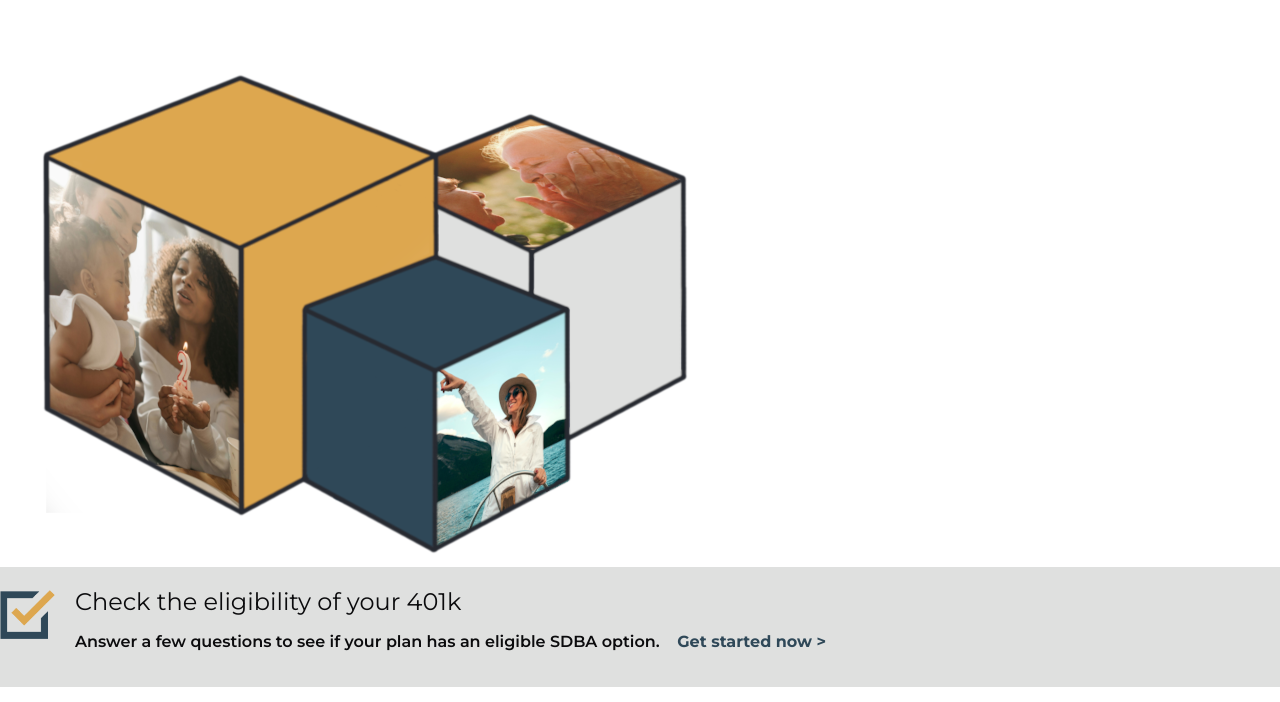
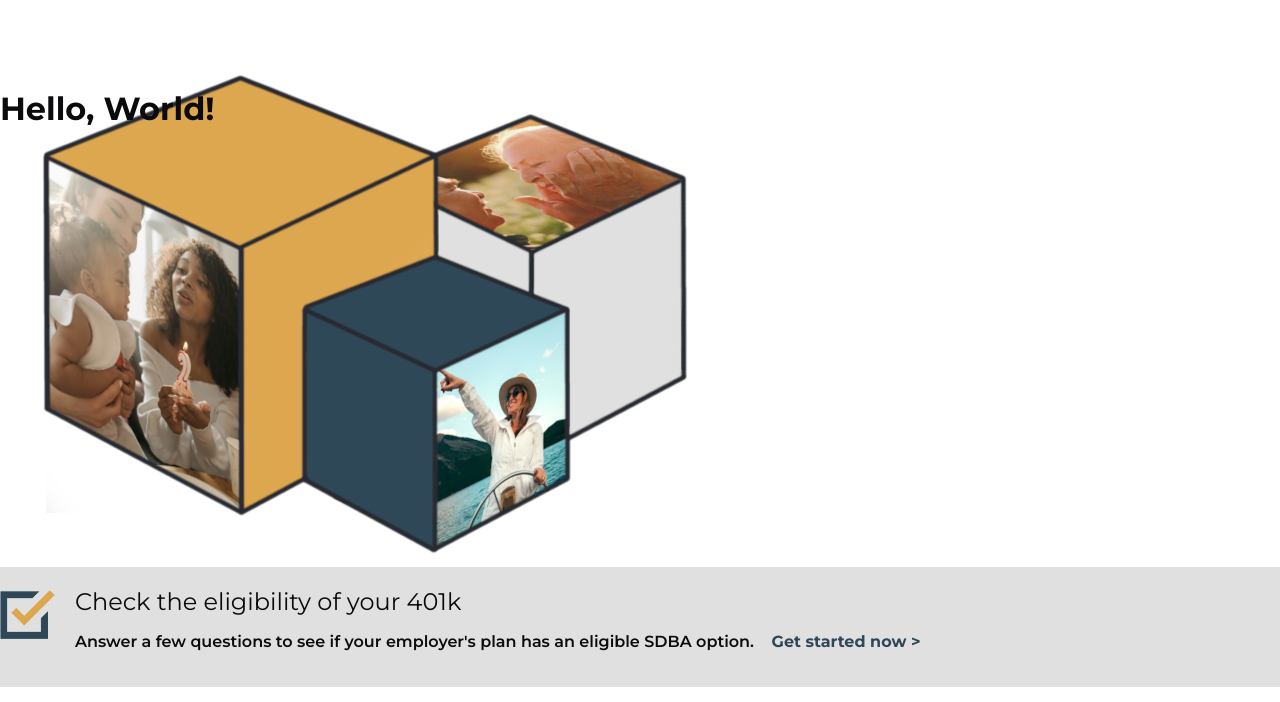
Before and after one commit to cbdeane/fr_hc, a website built with webpack: page src/template.html in a window 1280 px wide. Shown: the part 98-800 px from the top of the page. Built offline with nearby package versions, Linux system fonts and the light colour scheme; a web font is replaced by a local one.

Commit message:
began carousel api module

```diff
--- /dev/null
+++ b/src/carousel.js
@@ -0,0 +1,27 @@
+async function getHtmlContent(url) {
+  try {
+    // Make a fetch request to the provided URL
+    const response = await fetch(url);
+
+    // Check if the response was successful (status 200-299)
+    if (!response.ok) {
+      throw new Error('Network response was not ok');
+    }
+
+    // Read the response as text (HTML content)
+    const htmlContent = await response.text();
+    return htmlContent;
+  } catch (error) {
+    console.error('Error fetching HTML content:', error);
+    return null;
+  }
+}
+
+// Example usage:
+getHtmlContent('helloworld.html').then(html => {
+  console.log(html);  // Logs the HTML content as a string
+});
+
+getHtmlContent('helloworld.html').then(html => {
+  document.getElementById('hero_content').innerHTML = html;
+});
--- /dev/null
+++ b/src/helloworld.html
@@ -0,0 +1,3 @@
+<div class="carousel_module" id="hello_world">
+  <h1>Hello, World!</h1>
+</div>
--- a/src/index.js
+++ b/src/index.js
@@ -1,5 +1,6 @@
 // index.js
 //import { greeting } from "./greeting.js";
 import "./styles.css";
-import "./form_validation.js"
+import "./carousel.js";
+//import "./form_validation.js";
 //console.log(greeting);
--- a/src/template.html
+++ b/src/template.html
@@ -69,7 +69,7 @@
         <div id="questionnaire_copy">
                     <h2 id="questionnaire_h2">Check the eligibility of your 401k</h2>
                     <div id="questionnaire_p">
-                        <p>Answer a few questions to see if your plan has an eligible SDBA option.&nbsp;&nbsp;&nbsp;&nbsp;</p>
+                        <p>Answer a few questions to see if your employer's plan has an eligible SDBA option.&nbsp;&nbsp;&nbsp;&nbsp;</p>
                         <a href="#">Get started now ></a>
                     </div>
         </div>
--- a/webpack.config.js
+++ b/webpack.config.js
@@ -20,6 +20,10 @@ module.exports = {
     new HtmlWebpackPlugin({
       template: "./src/template.html",
     }),
+    new HtmlWebpackPlugin({
+      template: "./src/helloworld.html",
+      filename: "helloworld.html",
+    }),
     new webpack.DefinePlugin({
       'process.env': JSON.stringify(dotenv.parsed)
     })
```
Also changed, not shown: 1 other file.
